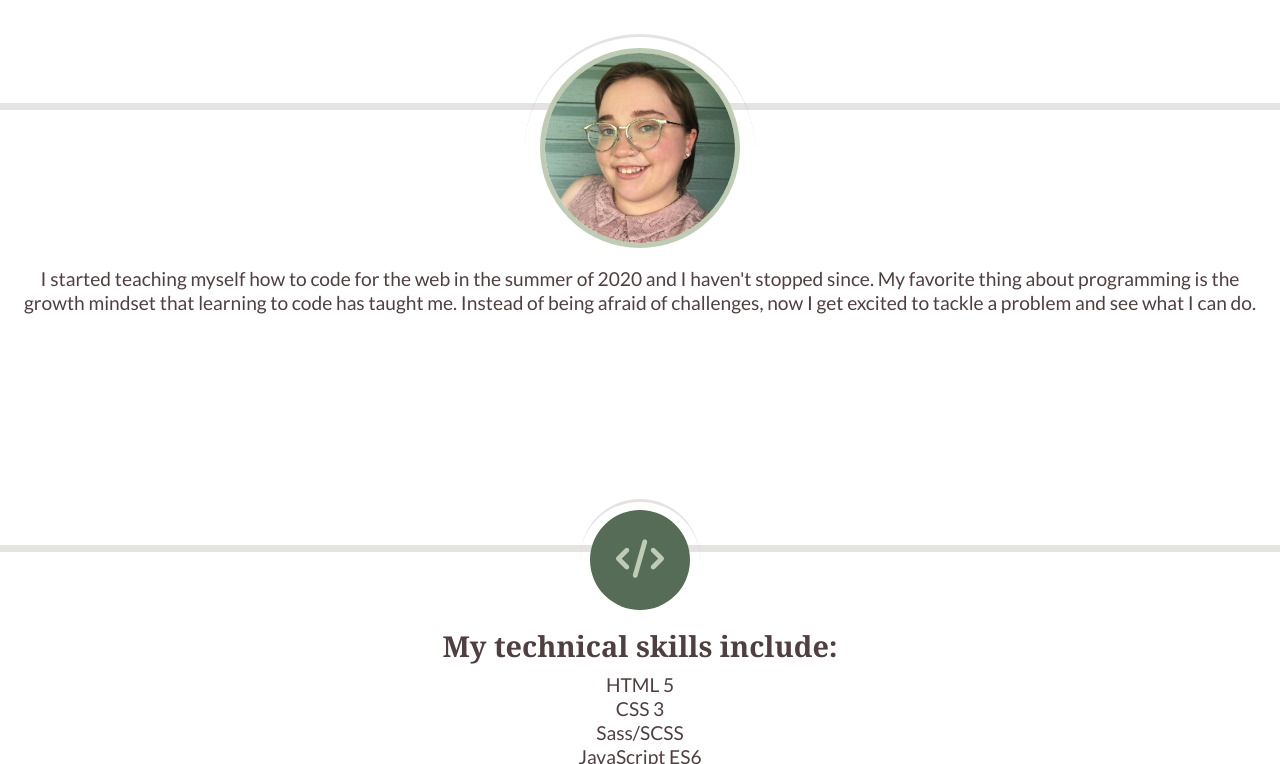
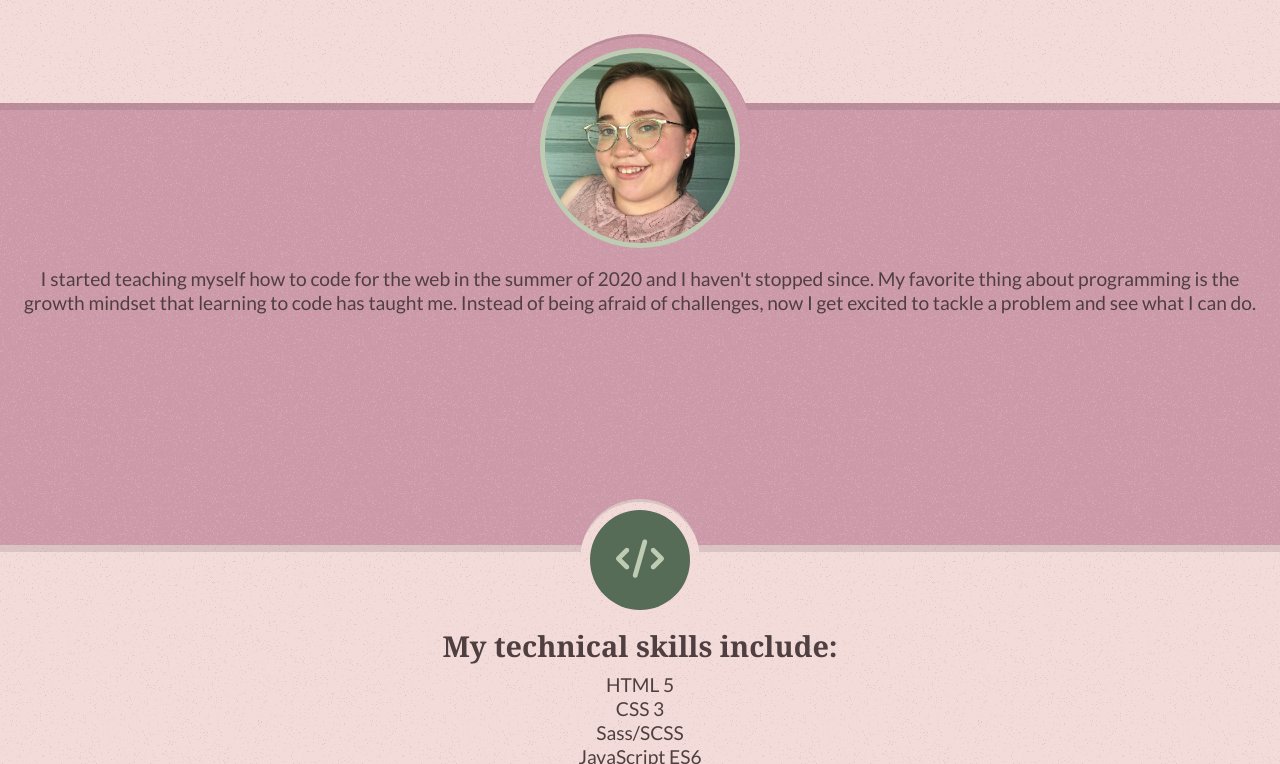
Before and after one commit to aharmon413/amber-harmon, a plain HTML site: page index.html in a window 1280 px wide. Shown: the part 231-995 px from the top of the page. Drawn offline with nearby package versions, Linux system fonts and the light colour scheme; files that its build step writes are made by us from their sources.

Commit message:
Fixed file src errors

```diff
--- a/index.html
+++ b/index.html
@@ -4,7 +4,7 @@
     <meta charset="UTF-8">
     <meta http-equiv="X-UA-Compatible" content="IE=edge">
     <meta name="viewport" content="width=device-width, initial-scale=1.0">
-    <link rel="stylesheet" href="/dist/css/style.css">
+    <link rel="stylesheet" href="/css/style.css">
     <script src="https://kit.fontawesome.com/afbccdfb83.js" crossorigin="anonymous"></script>
     <title>Amber Harmon | Web Developer</title>
 </head>
@@ -78,6 +78,6 @@
 
     </footer>
 
-    <script src="/dist/js/script.js"></script>
+    <script src="/js/script.js"></script>
 </body>
 </html>
--- a/src/scss/_variables.scss
+++ b/src/scss/_variables.scss
@@ -4,5 +4,5 @@ $misty-rose: hsl(5, 48, 90);
 $laurel-green: hsl(95, 20, 75);
 $russian-green: hsl(122, 11, 38);
 $warm-brown: hsl(355, 12, 28);
-$puce-bg: url(/dist/img/background-puce.png);
-$misty-rose-bg: url(/dist/img/background-misty-rose.png);
+$puce-bg: url('/img/background-puce.png');
+$misty-rose-bg: url('/img/background-misty-rose.png');
```
Also changed, not shown: css/style.css, style.css (deleted), 2 other files.
